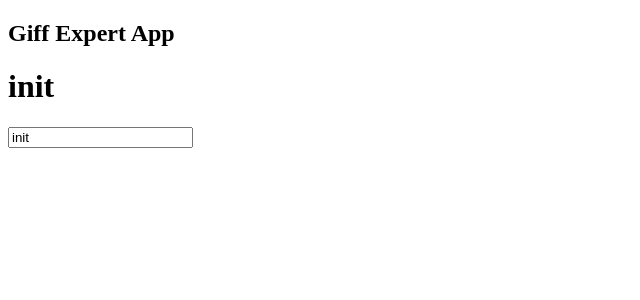
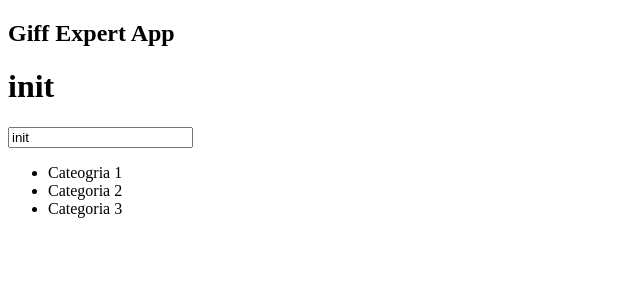
Before and after one commit to bryansrm/react-ud, a React (Create React App) app: page / in a window 1280 px wide. Shown: the top 300 px of the page, without its empty margins (0-640 px from the left). Built offline with nearby package versions, Linux system fonts and the light colour scheme.

Commit message:
add value list with hooks

```diff
--- a/src/App.js
+++ b/src/App.js
@@ -1,12 +1,23 @@
-import React from 'react';
+import React, { useState } from 'react';
 
 import { AddCategory } from './components/AddCategory'
 
 export const App = () => {
+
+  const [categories, setCategories] = useState(['Cateogria 1', 'Categoria 2', 'Categoria 3']);
+
+
   return (
     <div className="App">
       <h2>Giff Expert App</h2>
-      <AddCategory />
+      <AddCategory setCategories={setCategories}/>
+      {
+        <ul>
+          {
+            categories.map( category =>  <li key={category}> {category} </li> )
+          }
+        </ul>
+      }
     </div>
   );
 }
--- a/src/components/AddCategory.js
+++ b/src/components/AddCategory.js
@@ -1,6 +1,7 @@
 import React, { useState } from 'react'
+import PropTypes from 'prop-types'
 
-export const AddCategory = () => {
+export const AddCategory = ({ setCategories }) => {
     const [inputValue, setInputValue] = useState('init')
 
     const handleInputChange = (e) => {
@@ -10,7 +11,10 @@ export const AddCategory = () => {
 
     const handleSubmitForm = (e) => {
         e.preventDefault();
-        console.log('submit form');
+        if( inputValue.trim().length > 3 ){
+            setCategories( categories => [...categories, inputValue]);
+            setInputValue('');
+        }
     }
 
     return (
@@ -27,3 +31,7 @@ export const AddCategory = () => {
     )
 
 }
+
+AddCategory.propTypes = {
+    setCategories: PropTypes.func.isRequired
+}
```
